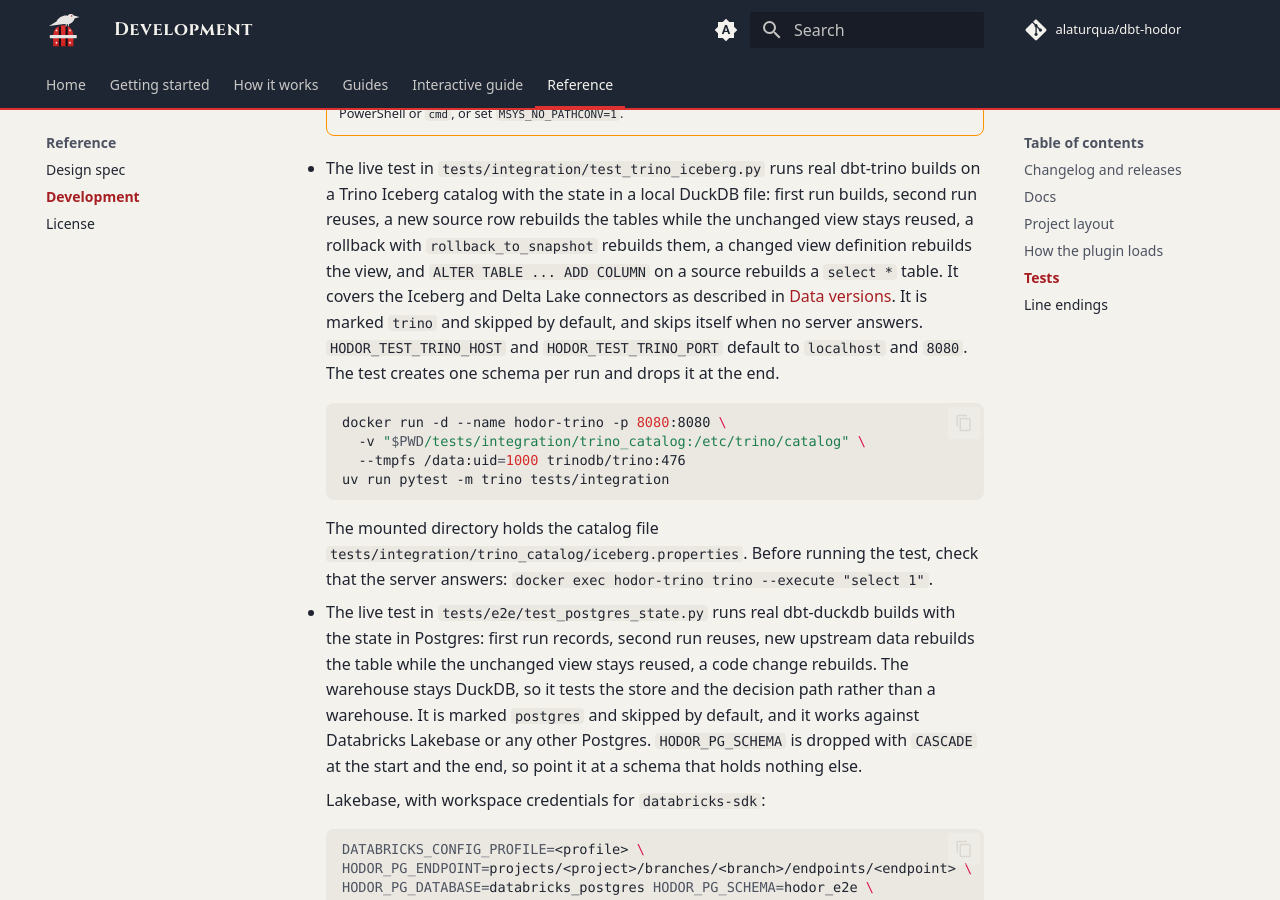
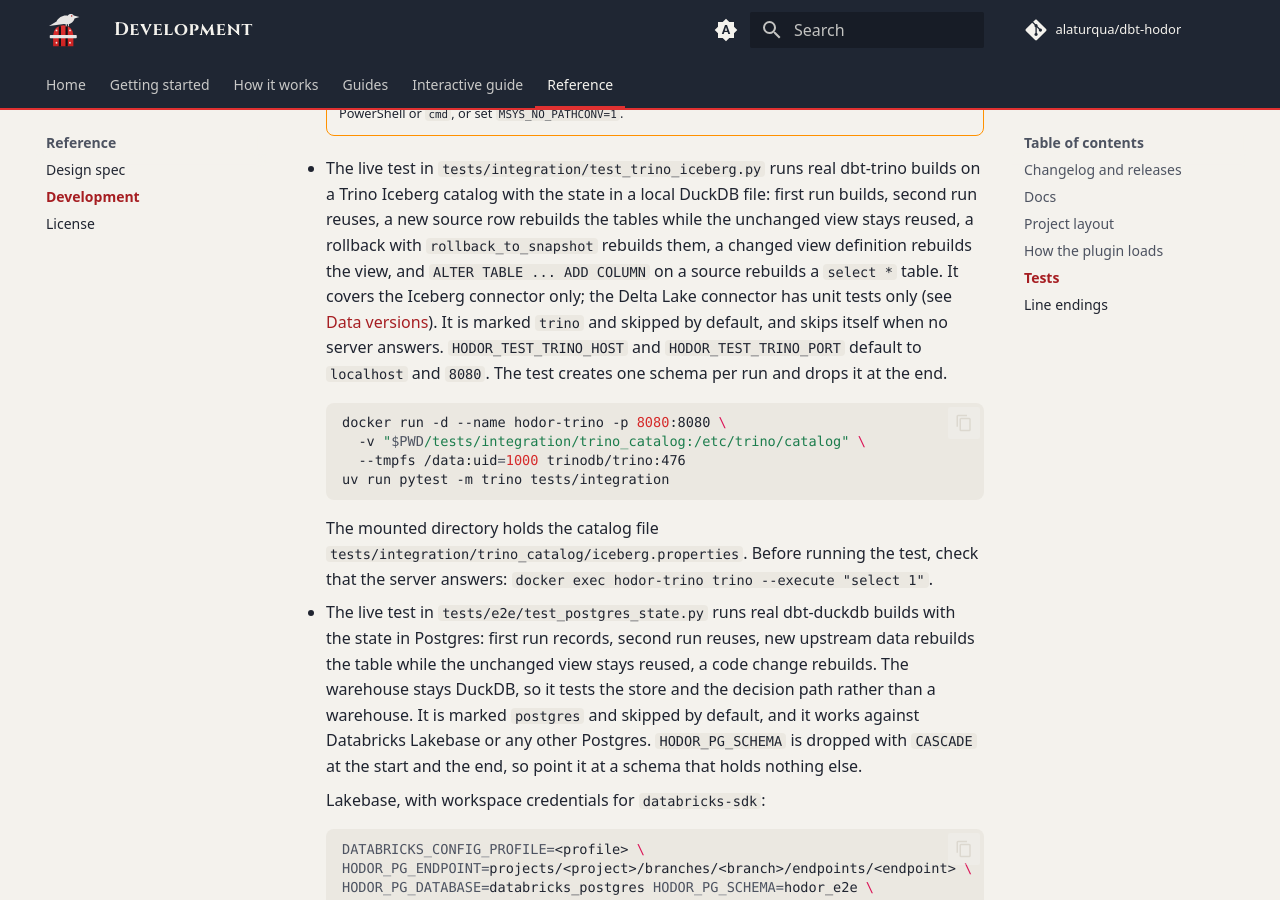
Before and after one commit to alaturqua/dbt-hodor, an MkDocs documentation site: the page built from docs/development.md, in a window 1280 px wide and 900 px high, scrolled down 2950 px. Built offline with MkDocs 1.6.1 and Material for MkDocs 9.7.7, drawn with Linux system fonts in a browser that asks for light colours; comment, search, counter and statistics services are not loaded.

Commit message:
fix: restore trino snapshot checks and the delta lake caveat

````diff
--- a/docs/development.md
+++ b/docs/development.md
@@ -95,7 +95,7 @@
 
         Git Bash rewrites an environment value that looks like an absolute POSIX path when it starts a native program, so `HODOR_DBX_HTTP_PATH=/sql/1.0/warehouses/<id>` reaches Python as `C:/Program Files/Git/sql/1.0/warehouses/<id>` and the connection fails with a 404 on `OpenSession`. Use PowerShell or `cmd`, or set `MSYS_NO_PATHCONV=1`.
 
-- The live test in `tests/integration/test_trino_iceberg.py` runs real dbt-trino builds on a Trino Iceberg catalog with the state in a local DuckDB file: first run builds, second run reuses, a new source row rebuilds the tables while the unchanged view stays reused, a rollback with `rollback_to_snapshot` rebuilds them, a changed view definition rebuilds the view, and `ALTER TABLE ... ADD COLUMN` on a source rebuilds a `select *` table. It covers the Iceberg and Delta Lake connectors as described in [Data versions](how-it-works/data-versions.md#trino-iceberg-and-delta-lake-connectors). It is marked `trino` and skipped by default, and skips itself when no server answers. `HODOR_TEST_TRINO_HOST` and `HODOR_TEST_TRINO_PORT` default to `localhost` and `8080`. The test creates one schema per run and drops it at the end.
+- The live test in `tests/integration/test_trino_iceberg.py` runs real dbt-trino builds on a Trino Iceberg catalog with the state in a local DuckDB file: first run builds, second run reuses, a new source row rebuilds the tables while the unchanged view stays reused, a rollback with `rollback_to_snapshot` rebuilds them, a changed view definition rebuilds the view, and `ALTER TABLE ... ADD COLUMN` on a source rebuilds a `select *` table. It covers the Iceberg connector only; the Delta Lake connector has unit tests only (see [Data versions](how-it-works/data-versions.md#trino-iceberg-and-delta-lake-connectors)). It is marked `trino` and skipped by default, and skips itself when no server answers. `HODOR_TEST_TRINO_HOST` and `HODOR_TEST_TRINO_PORT` default to `localhost` and `8080`. The test creates one schema per run and drops it at the end.
 
     ```sh
     docker run -d --name hodor-trino -p 8080:8080 \
--- a/docs/guide/index.html
+++ b/docs/guide/index.html
@@ -771,7 +771,7 @@
   <div class="note"><b>Early development.</b> The engine and stores pass end-to-end tests on dbt-duckdb and a live test on Databricks. Not yet proven in a large production project.</div>
 
   <h3 id="d-what">What it is</h3>
-  <p>A free, self-hosted alternative to dbt Labs' dbt State. It runs inside dbt as an auto-loaded plugin (module <code>dbt_hodor</code>). It needs no dbt platform account and sends nothing to external services. dbt-core 1.12.x; adapters dbt-databricks 1.12.7, dbt-trino 1.10.6 (Iceberg and Delta Lake connectors), and dbt-duckdb for local development and tests.</p>
+  <p>A free, self-hosted alternative to dbt Labs' dbt State. It runs inside dbt as an auto-loaded plugin (module <code>dbt_hodor</code>). It needs no dbt platform account and sends nothing to external services. dbt-core 1.12.x; adapters dbt-databricks 1.12.7, dbt-trino 1.10.6 (Iceberg and Delta Lake connectors; Delta Lake connector: unit tests only), and dbt-duckdb for local development and tests.</p>
 
   <h3 id="d-install">Install</h3>
   <p>Install dbt-hodor from PyPI in the environment where dbt runs. dbt loads any installed module named <code>dbt_*</code> that has a <code>plugins</code> list, so there is nothing to configure in dbt.</p>
````
Also changed, not shown: docs/design.md (+1 -1 lines), 2 other files.
